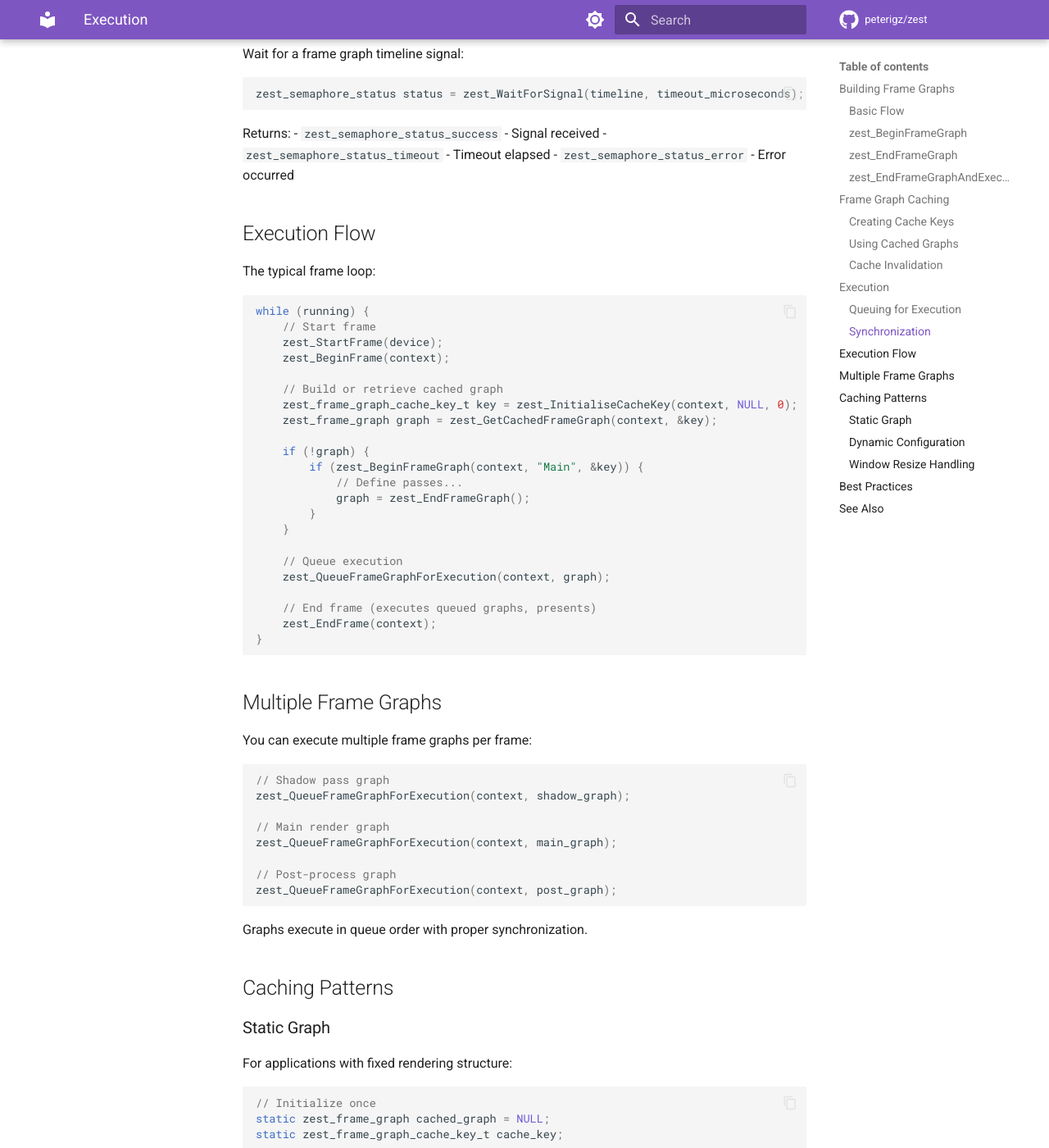
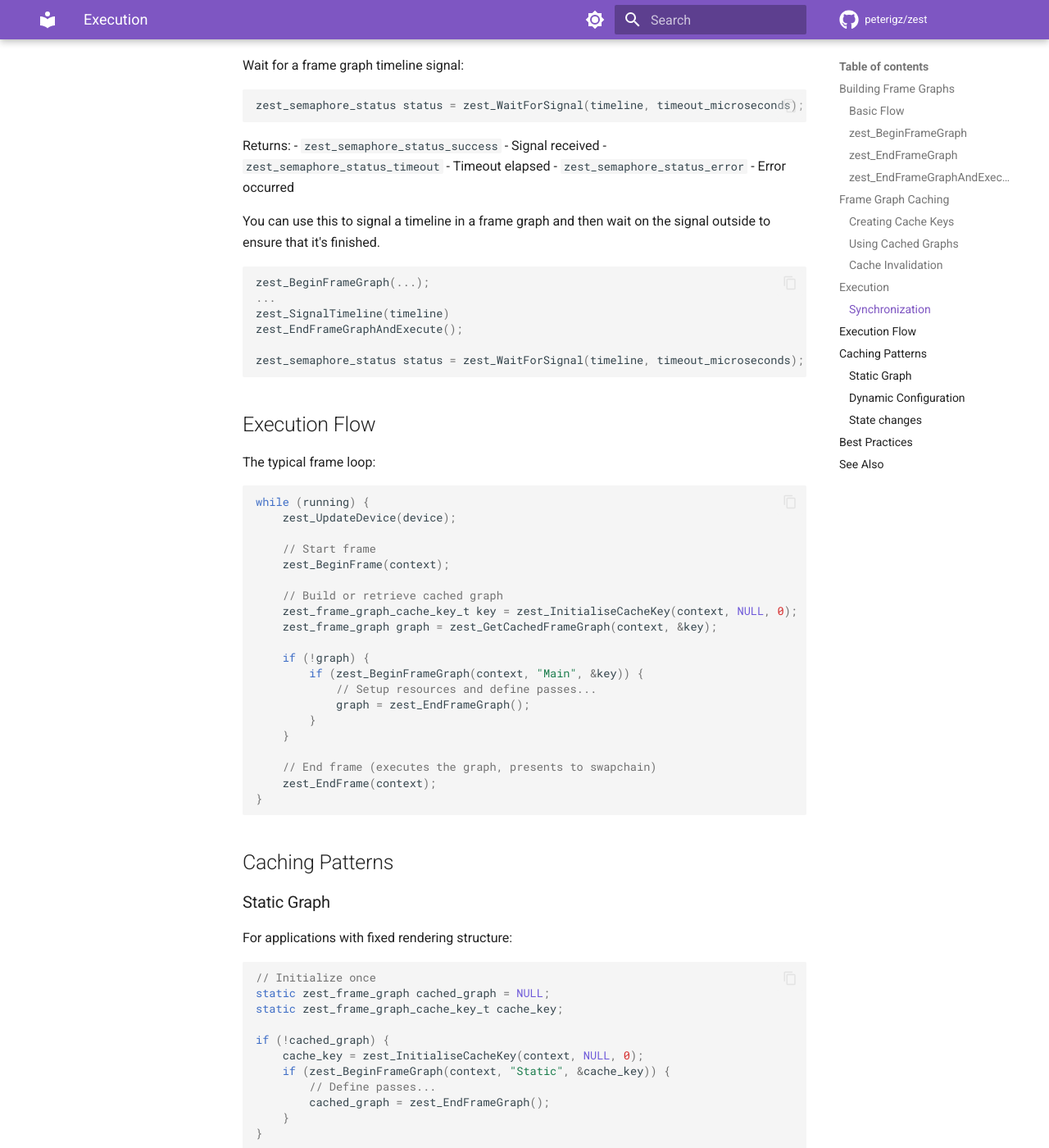
Before and after one commit to peterigz/zest, an MkDocs documentation site: the page built from docs/concepts/frame-graph/execution.md, in a window 1280 px wide and 1400 px high, scrolled down 2783 px. Shown: the whole window at 82% size. Built offline with MkDocs 1.6.1 and Material for MkDocs 9.7.7, drawn with Linux system fonts in a browser that asks for light colours; comment, search, counter and statistics services are not loaded; some of the changed text lies outside the part shown.

Commit message:
Update execution.md

````diff
--- a/docs/concepts/frame-graph/execution.md
+++ b/docs/concepts/frame-graph/execution.md
@@ -7,24 +7,27 @@ This page covers building, caching, and executing frame graphs.
 ### Basic Flow
 
 ```cpp
-// 1. Begin building
-if (zest_BeginFrameGraph(context, "My Graph", &cache_key)) {
-    // 2. Import/create resources
-    zest_ImportSwapchainResource();
+//1. Acquire a swapchain image
+if(zest_BeginFrame(context) {
+	// 2. Begin building
+	if (zest_BeginFrameGraph(context, "My Graph", &cache_key)) {
+		// 3. Import/create resources
+		zest_ImportSwapchainResource();
 
-    // 3. Define passes
-    zest_BeginRenderPass("Main"); {
-        zest_ConnectSwapChainOutput();
-        zest_SetPassTask(RenderCallback, app);
-        zest_EndPass();
-    }
+		// 4. Define passes
+		zest_BeginRenderPass("Main"); {
+			zest_ConnectSwapChainOutput();
+			zest_SetPassTask(RenderCallback, app);
+			zest_EndPass();
+		}
 
-    // 4. Compile
-    frame_graph = zest_EndFrameGraph();
+		// 5. Compile
+		frame_graph = zest_EndFrameGraph();
+	}
+
+	// 6. Execute the frame graph and present to the screen
+	zest_EndFrame(context, frame_graph);
 }
-
-// 5. Execute
-zest_QueueFrameGraphForExecution(context, frame_graph);
 ```
 
 ### zest_BeginFrameGraph
@@ -39,7 +42,7 @@ zest_bool zest_BeginFrameGraph(
 );
 ```
 
-Returns `zest_true` if building should proceed, `zest_false` if a cached graph was found.
+Returns `zest_true` if the frame graph successfully initialised. If there's any problems then it will assert here.
 
 ### zest_EndFrameGraph
 
@@ -63,15 +66,11 @@ Shorthand for compile and immediate execution:
 zest_EndFrameGraphAndExecute();
 ```
 
-Equivalent to:
-```cpp
-zest_frame_graph graph = zest_EndFrameGraph();
-zest_QueueFrameGraphForExecution(context, graph);
-```
+You can use this to perform a compute dispatch or render something to an image as part of an initialisation process. An alternative would be to use zest_imm_* commands which do something similar, but the advantage of using a frame graph is that it automatically take care of barriers and resource transitions if required.
 
 ## Frame Graph Caching
 
-Compiling frame graphs has CPU overhead. Cache them when the structure is static.
+Compiling frame graphs has CPU overhead. Cache them whenever possible to increase performance.
 
 ### Creating Cache Keys
 
@@ -105,8 +104,7 @@ if (!graph) {
     }
 }
 
-// Execute cached or newly built graph
-zest_QueueFrameGraphForExecution(context, graph);
+// Graph is automatically executed during zest_EndFrame()
 ```
 
 ### Cache Invalidation
@@ -120,13 +118,7 @@ zest_FlushCachedFrameGraphs(context);
 
 ## Execution
 
-### Queuing for Execution
-
-```cpp
-zest_QueueFrameGraphForExecution(context, frame_graph);
-```
-
-This queues the frame graph to execute during the next `zest_EndFrame()` call. Multiple frame graphs can be queued.
+Frame graphs are automatically executed when you call `zest_EndFrame()`. The compiled graph from `zest_EndFrameGraph()` is submitted to the GPU, and its final output is presented to the swapchain.
 
 ### Synchronization
 
@@ -141,14 +133,26 @@ Returns:
 - `zest_semaphore_status_timeout` - Timeout elapsed
 - `zest_semaphore_status_error` - Error occurred
 
+You can use this to signal a timeline in a frame graph and then wait on the signal outside to ensure that it's finished.
+
+```cpp
+zest_BeginFrameGraph(...);
+...
+zest_SignalTimeline(timeline)
+zest_EndFrameGraphAndExecute();
+
+zest_semaphore_status status = zest_WaitForSignal(timeline, timeout_microseconds);
+```
+
 ## Execution Flow
 
 The typical frame loop:
 
 ```cpp
 while (running) {
+    zest_UpdateDevice(device);
+
     // Start frame
-    zest_StartFrame(device);
     zest_BeginFrame(context);
 
     // Build or retrieve cached graph
@@ -157,35 +161,15 @@ while (running) {
 
     if (!graph) {
         if (zest_BeginFrameGraph(context, "Main", &key)) {
-            // Define passes...
+            // Setup resources and define passes...
             graph = zest_EndFrameGraph();
         }
     }
 
-    // Queue execution
-    zest_QueueFrameGraphForExecution(context, graph);
-
-    // End frame (executes queued graphs, presents)
+    // End frame (executes the graph, presents to swapchain)
     zest_EndFrame(context);
 }
 ```
-
-## Multiple Frame Graphs
-
-You can execute multiple frame graphs per frame:
-
-```cpp
-// Shadow pass graph
-zest_QueueFrameGraphForExecution(context, shadow_graph);
-
-// Main render graph
-zest_QueueFrameGraphForExecution(context, main_graph);
-
-// Post-process graph
-zest_QueueFrameGraphForExecution(context, post_graph);
-```
-
-Graphs execute in queue order with proper synchronization.
 
 ## Caching Patterns
 
@@ -206,7 +190,7 @@ if (!cached_graph) {
     }
 }
 
-zest_QueueFrameGraphForExecution(context, cached_graph);
+// Graph executes automatically during zest_EndFrame()
 ```
 
 ### Dynamic Configuration
@@ -237,17 +221,13 @@ if (!graph) {
 }
 ```
 
-### Window Resize Handling
+### State changes
+
+For any major state changes in your application you can flush the whole cache with
 
 ```cpp
-void OnWindowResize(int width, int height) {
-    // Invalidate cached graphs
-    zest_FlushCachedFrameGraphs(context);
-
-    // Resize swapchain
-    zest_RecreateSwapchain(context);
-
-    // Graphs will be rebuilt on next frame
+zest_FlushCachedFrameGraphs(context);
+// Graphs will be rebuilt on next frame
 }
 ```
 
@@ -256,8 +236,7 @@ void OnWindowResize(int width, int height) {
 1. **Cache whenever possible** - Static graphs should always be cached
 2. **Use cache keys for variants** - Different render modes get different cache keys
 3. **Flush on major changes** - Window resize, render mode switch
-4. **Queue multiple graphs** - Separate concerns (shadows, main, post)
-5. **Check compilation results** - During development, verify graph builds correctly
+4. **Check compilation results** - During development, verify graph builds correctly
 
 ## See Also
 
````
